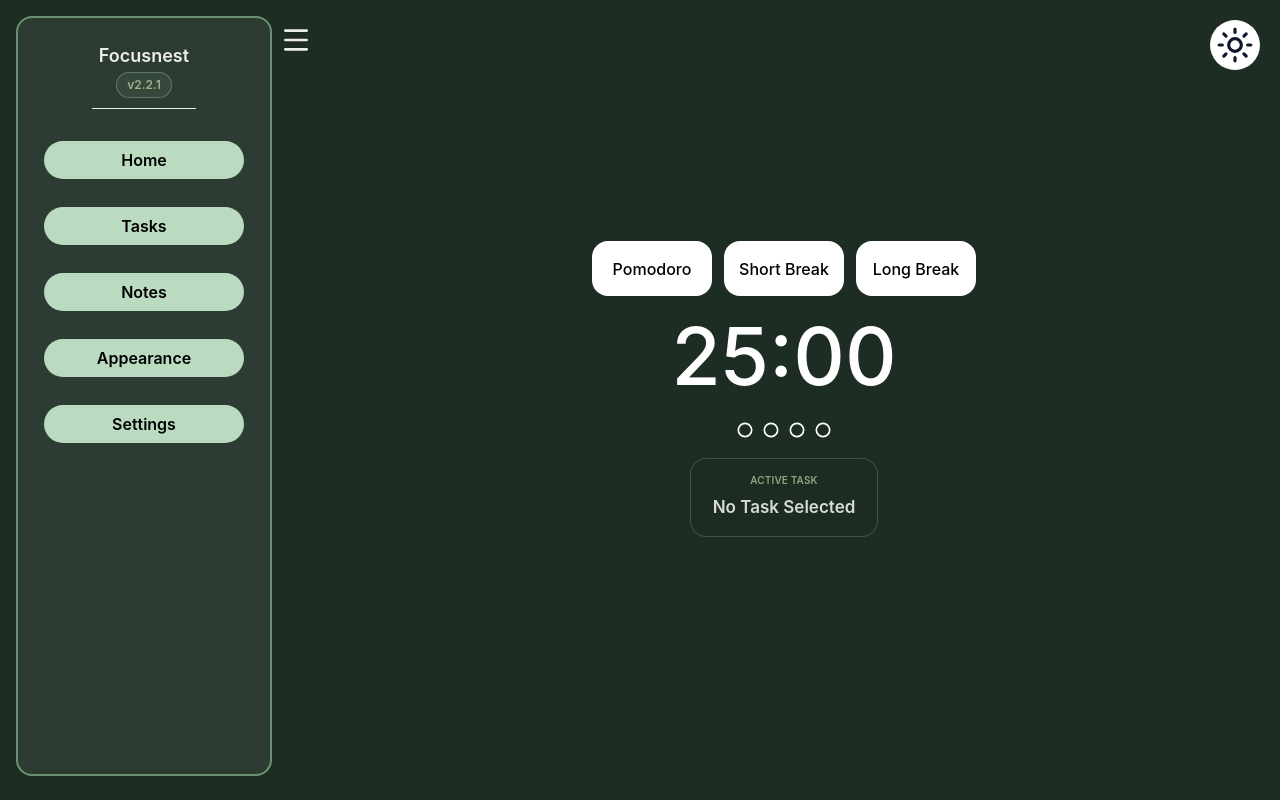
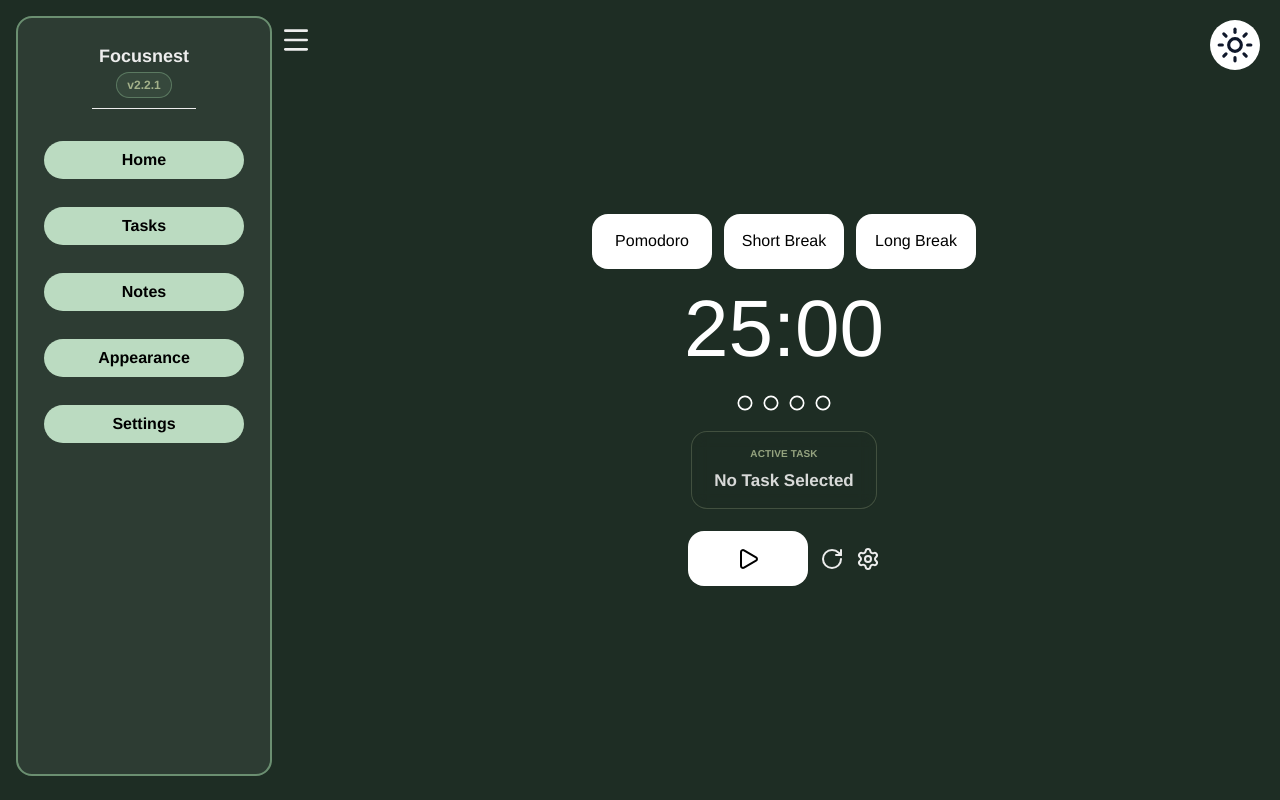
Before and after one commit to ItsCrew/focusnest-but-in-react, a React (Vite) app: page /home in a window 1280 px wide. Built offline with nearby package versions, Linux system fonts and the light colour scheme.

Commit message:
Home page complete, Added font

```diff
--- a/src/App.jsx
+++ b/src/App.jsx
@@ -1,21 +1,22 @@
 import React from 'react'
-import Navbar from './Components/About/Navbar'
 import Page from './Components/About/Page'
 import AppShell from './Components/Global/AppShell'
 import { Route, Routes } from 'react-router-dom'
 import Home from './Pages/Home'
 import Tasks from './Pages/Tasks'
 import Soon from './Pages/Soon'
+import Settings from './Pages/Settings'
 
 const App = () => {
   return (
-    <div className='min-h-screen w-full bg-background-dark text-font-dark'>
+    <div className='min-h-screen w-full bg-background-dark text-font-dark font-sans'>
       <Routes>
         <Route path="/" element={<Page />}/>
         <Route element={<AppShell />}>
           <Route path='/home' element={<Home />} />
           <Route path='/tasks' element={<Tasks />} />
           <Route path='/notes' element={<Soon />} />
+          <Route path='/settings' element={<Settings />} />
         </Route>
 
       </Routes>
--- /dev/null
+++ b/src/Components/Home/TimerControls.jsx
@@ -0,0 +1,33 @@
+import { Pause, Play, RotateCw, Settings } from 'lucide-react'
+import { Link } from 'react-router-dom'
+import { useState } from 'react'
+
+
+const TimerControls = () => {
+
+    const [isPaused, setIsPaused] = useState(true)
+
+    const toggleControls = () => {
+        setIsPaused(!isPaused)
+    }
+
+    return (
+        <div className='flex justify-center items-center'>
+            <div className='flex justify-center items-center gap-3 font-medium'>
+                <div onClick={toggleControls}>
+                    {isPaused ? (
+                        <button className='flex justify-center items-center bg-white text-black h-13.75 w-30 rounded-2xl cursor-pointer hover:-translate-y-1.25 transition-all duration-300 ease'><Play/></button>
+                    ):(
+                        <button className='flex justify-center items-center bg-white text-black h-13.75 w-30 rounded-2xl cursor-pointer hover:-translate-y-1.25 transition-all duration-300 ease'><Pause/></button>
+                    )}
+                </div>
+                <p className='cursor-pointer'><RotateCw/></p>
+                <Link className='cursor-pointer' to='/settings' aria-label='Open settings'>
+                    <Settings />
+                </Link>
+            </div>
+         </div>
+    )
+}
+
+export default TimerControls
--- a/src/Pages/Home.jsx
+++ b/src/Pages/Home.jsx
@@ -2,6 +2,7 @@ import React from 'react'
 import Timer from '../Components/Home/TimerNav'
 import TimerDisplay from '../Components/Home/TimerDisplay'
 import ActiveTask from '../Components/Home/ActiveTask'
+import TimerControls from '../Components/Home/TimerControls'
 
 const Home = () => {
   return (
@@ -10,6 +11,7 @@ const Home = () => {
         <Timer/>
         <TimerDisplay/>
         <ActiveTask/>
+        <TimerControls/>
       </div>
     </div>
   )
--- /dev/null
+++ b/src/Pages/Settings.jsx
@@ -0,0 +1,11 @@
+import React from 'react'
+
+const Settings = () => {
+  return (
+    <div>
+        Settings
+    </div>
+  )
+}
+
+export default Settings
--- a/src/index.css
+++ b/src/index.css
@@ -1,4 +1,6 @@
+@import url("https://fonts.googleapis.com/css2?family=Inter:wght@400;600&display=swap");
 @import "tailwindcss";
+@custom-variant dark (&:where(.dark, .dark *));
 
 @theme {
   --color-background-dark: #1e2d24;
@@ -12,6 +14,7 @@
   --color-navigation-hover-dark: #4b6b58;
   --color-activetask-border-dark: #a3b18a47;
   --color-activetask-bg-dark: #1e2d248c;
+  --font-sans: "Franklin Gothic Medium" ,"Inter", ui-sans-serif, system-ui, sans-serif;
 
   /* Light mode */
 
```
